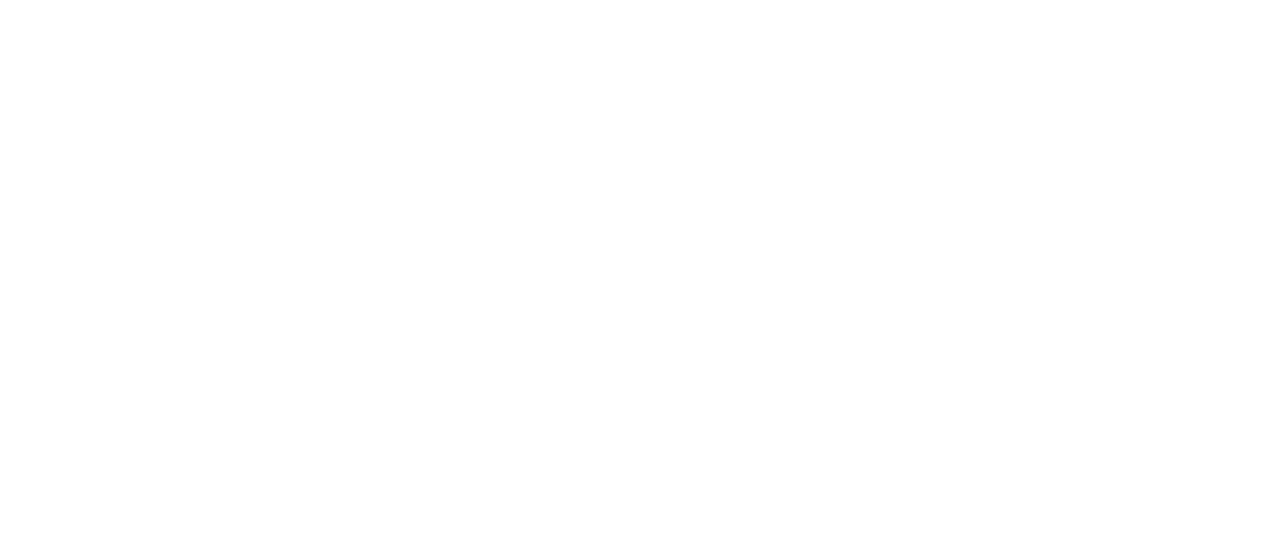
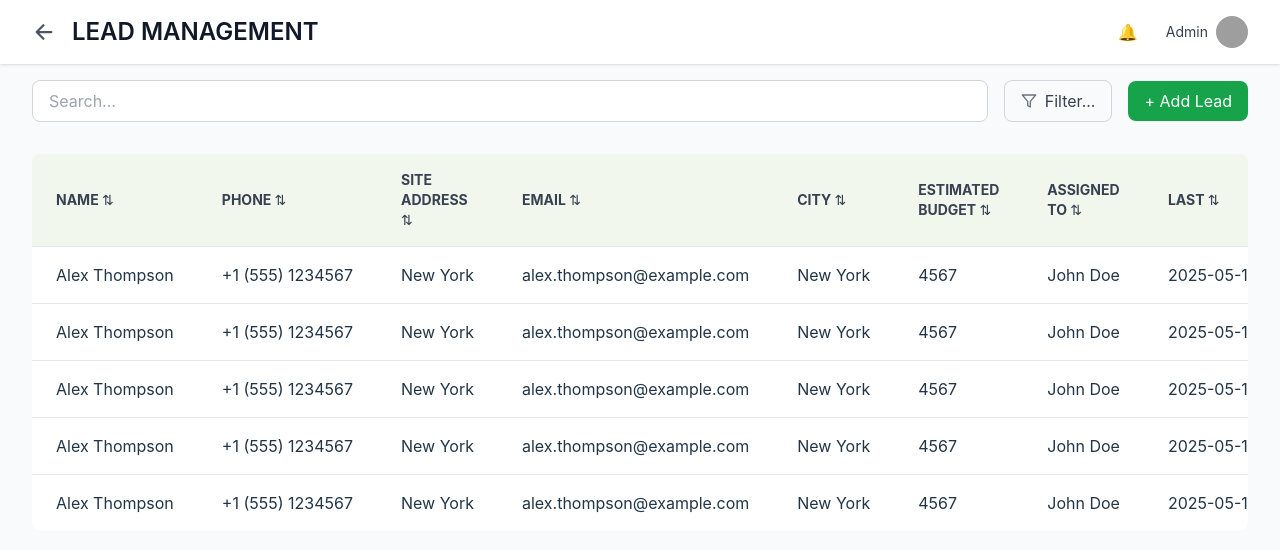
Before and after one commit to shriku2002/git, a React (Vite) app: page /leads in a window 1280 px wide. Before the commit this address had no page. Shown: the top 550 px of the page. Built offline with nearby package versions, Linux system fonts and the light colour scheme; grey boxes are pictures that could not be loaded.

Commit message:
Create Leads Management Page

```diff
--- a/src/App.jsx
+++ b/src/App.jsx
@@ -13,6 +13,7 @@
 import CreateCompanyPage from "./features/onboarding/CreateCompanyPage";
 import VerificationPage from "./features/onboarding/VerificationPage";
 import InviteTeamPage from "./features/onboarding/InviteTeamPage";
+import LeadsPage from "./features/LeadsPage/LeadsPage";
 import LeadsWelcomePage from "./features/LeadsPage/LeadsWelcomePage";
 import ProjectWelcomePage from "./features/ProjectPage/ProjectWelcomePage";
 import WelcomePopup from "./components/UI/WelcomePopup";
@@ -30,15 +31,13 @@
         <Route path="/user-purpose" element={<UserPurposePage />} />
         <Route path="/select-role" element={<UserRolePage />} />
         <Route path="/user-details" element={<UserDetailsPage />} />
-        <Route
-          path="/create-organization"
-          element={<CreateOrganizationPage />}
-        />
+        <Route path="/create-organization" element={<CreateOrganizationPage />} />
         <Route path="/create-company" element={<CreateCompanyPage />} />
         <Route path="/verification" element={<VerificationPage />} />
         <Route path="/invite-team" element={<InviteTeamPage />} />
 
         {/* LeadsPage */}
+        <Route path="/leads" element={<LeadsPage />} />
         <Route path="/leads-welcome" element={<LeadsWelcomePage />} />
         <Route path="/project-welcome" element={<ProjectWelcomePage />} />
         <Route path="/wellCome-PopUp-Lead" element={<WelcomePopup />} />
--- /dev/null
+++ b/src/features/LeadsPage/LeadsPage.jsx
@@ -0,0 +1,180 @@
+import { useState } from "react";
+import { useNavigate } from "react-router-dom";
+import { FiFilter } from "react-icons/fi";
+import { IoArrowBackOutline } from "react-icons/io5";
+
+const LeadsPage = () => {
+  const navigate = useNavigate();
+  const [searchQuery, setSearchQuery] = useState("");
+
+  const leads = [
+    {
+      name: "Alex Thompson",
+      phone: "+1 (555) 1234567",
+      siteAddress: "New York",
+      email: "alex.thompson@example.com",
+      city: "New York",
+      estimatedBudget: "4567",
+      assignedTo: "John Doe",
+      lastUpdated: "2025-05-18",
+      status: "New"
+    },
+    {
+      name: "Alex Thompson",
+      phone: "+1 (555) 1234567",
+      siteAddress: "New York",
+      email: "alex.thompson@example.com",
+      city: "New York",
+      estimatedBudget: "4567",
+      assignedTo: "John Doe",
+      lastUpdated: "2025-05-18",
+      status: "On Hold"
+    },
+    {
+      name: "Alex Thompson",
+      phone: "+1 (555) 1234567",
+      siteAddress: "New York",
+      email: "alex.thompson@example.com",
+      city: "New York",
+      estimatedBudget: "4567",
+      assignedTo: "John Doe",
+      lastUpdated: "2025-05-18",
+      status: "Follow Up"
+    },
+    {
+      name: "Alex Thompson",
+      phone: "+1 (555) 1234567",
+      siteAddress: "New York",
+      email: "alex.thompson@example.com",
+      city: "New York",
+      estimatedBudget: "4567",
+      assignedTo: "John Doe",
+      lastUpdated: "2025-05-18",
+      status: "Converted"
+    },
+    {
+      name: "Alex Thompson",
+      phone: "+1 (555) 1234567",
+      siteAddress: "New York",
+      email: "alex.thompson@example.com",
+      city: "New York",
+      estimatedBudget: "4567",
+      assignedTo: "John Doe",
+      lastUpdated: "2025-05-18",
+      status: "Junk"
+    }
+  ];
+
+  const getStatusColor = (status) => {
+    const colors = {
+      'New': 'bg-blue-100 text-blue-800',
+      'On Hold': 'bg-gray-100 text-gray-800',
+      'Follow Up': 'bg-yellow-100 text-yellow-800',
+      'Converted': 'bg-green-100 text-green-800',
+      'Junk': 'bg-red-100 text-red-800'
+    };
+    return colors[status] || 'bg-gray-100 text-gray-800';
+  };
+
+  return (
+    <div className="min-h-screen bg-gray-50">
+      {/* Header */}
+      <div className="bg-white shadow">
+        <div className="px-4 sm:px-6 lg:px-8 py-4">
+          <div className="flex items-center justify-between">
+            <div className="flex items-center">
+              <button
+                onClick={() => navigate(-1)}
+                className="mr-4 text-gray-600 hover:text-gray-900"
+              >
+                <IoArrowBackOutline size={24} />
+              </button>
+              <h1 className="text-2xl font-semibold text-gray-900">LEAD MANAGEMENT</h1>
+            </div>
+            <div className="flex items-center space-x-4">
+              <div className="relative">
+                <span className="absolute right-3 top-1/2 transform -translate-y-1/2">
+                  🔔
+                </span>
+              </div>
+              <div className="flex items-center space-x-2">
+                <span className="text-sm text-gray-700">Admin</span>
+                <img
+                  src="https://images.pexels.com/photos/415829/pexels-photo-415829.jpeg"
+                  alt="Profile"
+                  className="w-8 h-8 rounded-full"
+                />
+              </div>
+            </div>
+          </div>
+        </div>
+      </div>
+
+      {/* Search and Filter Bar */}
+      <div className="px-4 sm:px-6 lg:px-8 py-4">
+        <div className="flex items-center justify-between gap-4">
+          <div className="flex-1">
+            <input
+              type="text"
+              placeholder="Search..."
+              value={searchQuery}
+              onChange={(e) => setSearchQuery(e.target.value)}
+              className="w-full px-4 py-2 border border-gray-300 rounded-lg focus:outline-none focus:ring-2 focus:ring-green-500"
+            />
+          </div>
+          <button className="px-4 py-2 border border-gray-300 rounded-lg text-gray-700 hover:bg-gray-50 flex items-center gap-2">
+            <FiFilter className="text-gray-500" />
+            Filter...
+          </button>
+          <button className="px-4 py-2 bg-green-600 text-white rounded-lg hover:bg-green-700 flex items-center gap-2">
+            + Add Lead
+          </button>
+        </div>
+      </div>
+
+      {/* Table */}
+      <div className="px-4 sm:px-6 lg:px-8 py-4">
+        <div className="bg-[#F1F7EC] rounded-lg overflow-hidden">
+          <div className="overflow-x-auto">
+            <table className="min-w-full">
+              <thead>
+                <tr className="text-left text-sm font-medium text-gray-700">
+                  <th className="px-6 py-4">NAME ⇅</th>
+                  <th className="px-6 py-4">PHONE ⇅</th>
+                  <th className="px-6 py-4">SITE ADDRESS ⇅</th>
+                  <th className="px-6 py-4">EMAIL ⇅</th>
+                  <th className="px-6 py-4">CITY ⇅</th>
+                  <th className="px-6 py-4">ESTIMATED BUDGET ⇅</th>
+                  <th className="px-6 py-4">ASSIGNED TO ⇅</th>
+                  <th className="px-6 py-4">LAST ⇅</th>
+                  <th className="px-6 py-4">STATUS ⇅</th>
+                </tr>
+              </thead>
+              <tbody className="bg-white">
+                {leads.map((lead, index) => (
+                  <tr key={index} className="border-t border-gray-200">
+                    <td className="px-6 py-4 whitespace-nowrap">{lead.name}</td>
+                    <td className="px-6 py-4 whitespace-nowrap">{lead.phone}</td>
+                    <td className="px-6 py-4 whitespace-nowrap">{lead.siteAddress}</td>
+                    <td className="px-6 py-4 whitespace-nowrap">{lead.email}</td>
+                    <td className="px-6 py-4 whitespace-nowrap">{lead.city}</td>
+                    <td className="px-6 py-4 whitespace-nowrap">{lead.estimatedBudget}</td>
+                    <td className="px-6 py-4 whitespace-nowrap">{lead.assignedTo}</td>
+                    <td className="px-6 py-4 whitespace-nowrap">{lead.lastUpdated}</td>
+                    <td className="px-6 py-4 whitespace-nowrap">
+                      <span className={`px-3 py-1 rounded-full text-xs font-medium ${getStatusColor(lead.status)}`}>
+                        {lead.status}
+                      </span>
+                    </td>
+                  </tr>
+                ))}
+              </tbody>
+            </table>
+          </div>
+        </div>
+      </div>
+    </div>
+  );
+};
+
+export default LeadsPage;
```
